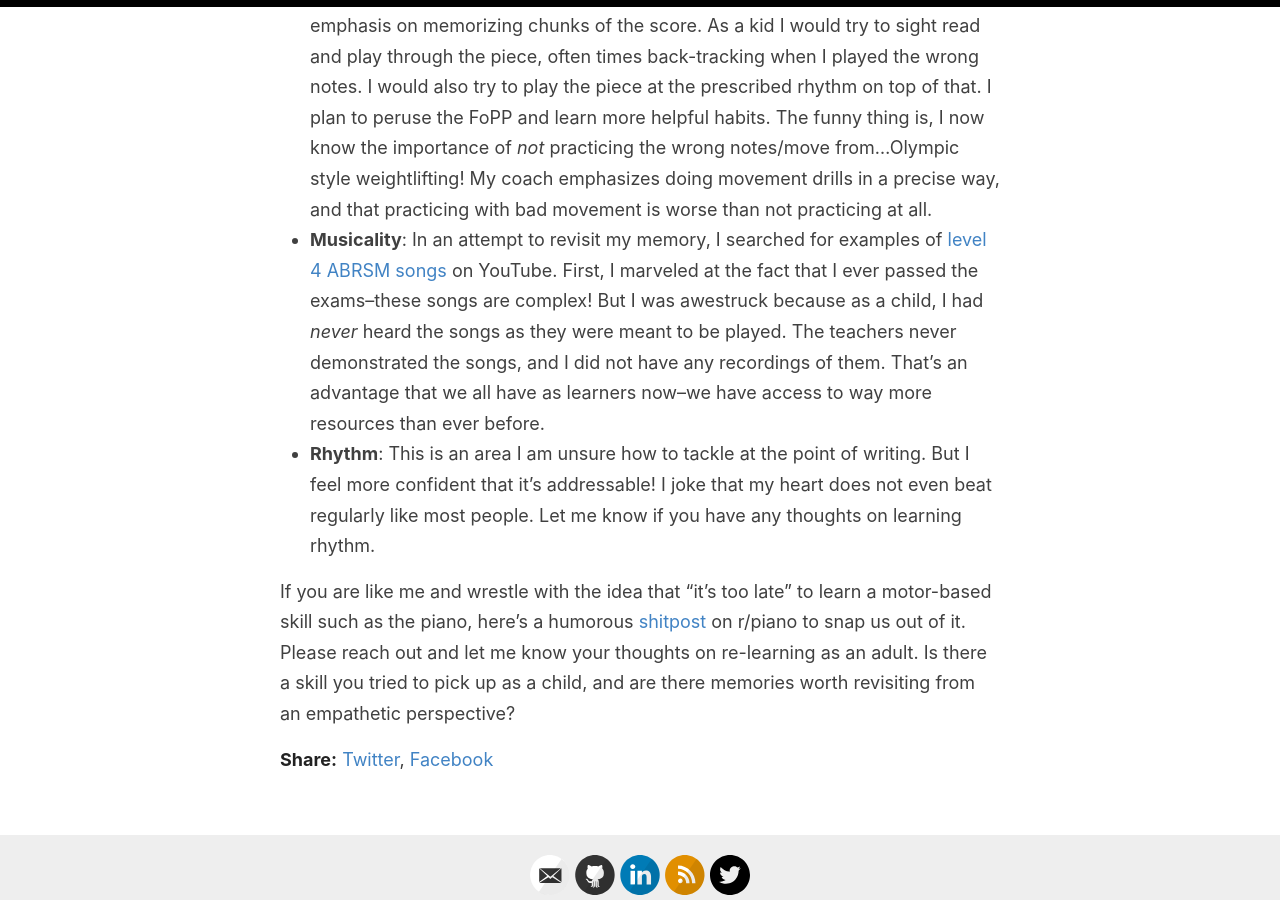
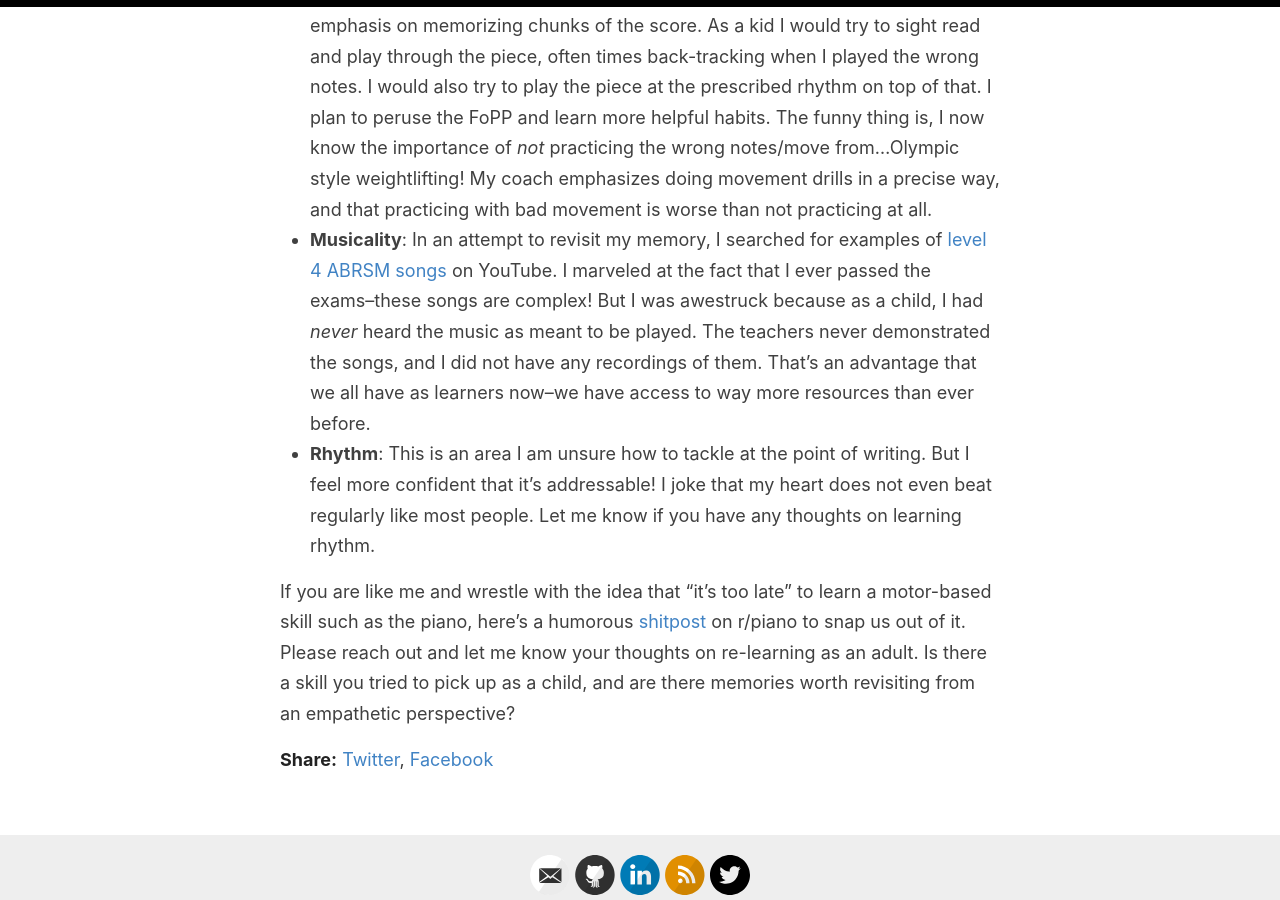
Before and after one commit to codestin/codestin.github.io, a Jekyll site: the page built from _posts/2020-02-06-Relearning-Childhood-Lessons.md, in a window 1280 px wide and 900 px high, scrolled down 1286 px. Built offline with Jekyll 4.4.1, drawn with Linux system fonts in a browser that asks for light colours; comment, search, counter and statistics services are not loaded.

Commit message:
Update 2020-02-06-Relearning-Childhood-Lessons.md

```diff
--- a/_posts/2020-02-06-Relearning-Childhood-Lessons.md
+++ b/_posts/2020-02-06-Relearning-Childhood-Lessons.md
@@ -14,7 +14,7 @@ Here are a few recalls and the new spins on how to address them:
 
 - **Sight reading**: I have an ok grasp on the treble clef from playing the saxophone, but the bass clef gives me trouble. As a kid, I would stumble over playing the wrong note, and inadvertantly keep playing the same wrong note repeatedly. As an adult I see that it is a skill that should be learned separately from playing. A post on the r/piano subreddit recommended this Udemy [course](https://www.udemy.com/course/sight-reading/) by Benedict Westenra, which uses language learning as an analogue for sight reading. So far, it seems to rely a lot on mnenomics, which clicks well with the way my brain works.
 - **Practicing**: My friend recommended [The Fundamentals of Piano Practice](https://pianopractice.org), which synthesizes a huge amount of piano teaching materials and provides a fresh take compared to what I was taught (or not taught!) One fundamental difference is the emphasis on memorizing chunks of the score. As a kid I would try to sight read and play through the piece, often times back-tracking when I played the wrong notes. I would also try to play the piece at the prescribed rhythm on top of that. I plan to peruse the FoPP and learn more helpful habits. The funny thing is, I now know the importance of *not* practicing the wrong notes/move from...Olympic style weightlifting! My coach emphasizes doing movement drills in a precise way, and that practicing with bad movement is worse than not practicing at all.
-- **Musicality**: In an attempt to revisit my memory, I searched for examples of [level 4 ABRSM songs](https://www.youtube.com/watch?v=olERs-9KPek) on YouTube. First, I marveled at the fact that I ever passed the exams--these songs are complex! But I was awestruck because as a child, I had *never* heard the songs as they were meant to be played. The teachers never demonstrated the songs, and I did not have any recordings of them. That's an advantage that we all have as learners now--we have access to way more resources than ever before.
+- **Musicality**: In an attempt to revisit my memory, I searched for examples of [level 4 ABRSM songs](https://www.youtube.com/watch?v=olERs-9KPek) on YouTube. I marveled at the fact that I ever passed the exams--these songs are complex! But I was awestruck because as a child, I had *never* heard the music as meant to be played. The teachers never demonstrated the songs, and I did not have any recordings of them. That's an advantage that we all have as learners now--we have access to way more resources than ever before.
 - **Rhythm**: This is an area I am unsure how to tackle at the point of writing. But I feel more confident that it's addressable! I joke that my heart does not even beat regularly like most people. Let me know if you have any thoughts on learning rhythm.
 
 If you are like me and wrestle with the idea that "it's too late" to learn a motor-based skill such as the piano, here's a humorous [shitpost](https://us.reddit.com/r/piano/comments/30f8ob/is_it_too_late_to_start_playing/) on r/piano to snap us out of it. Please reach out and let me know your thoughts on re-learning as an adult. Is there a skill you tried to pick up as a child, and are there memories worth revisiting from an empathetic perspective?
```
